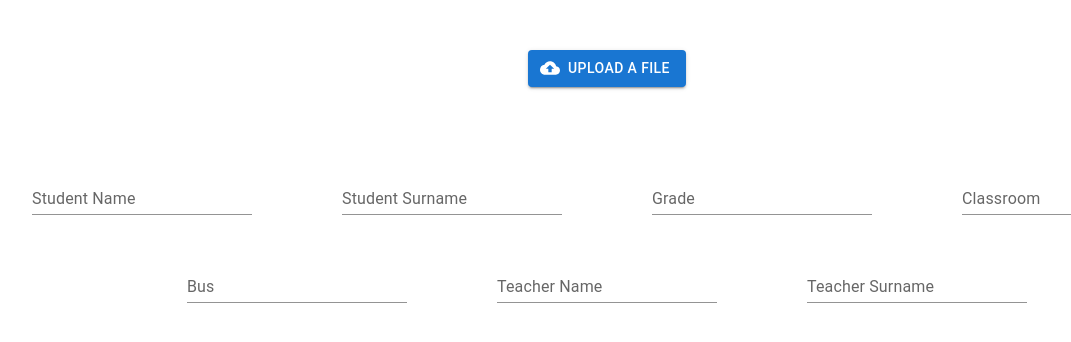
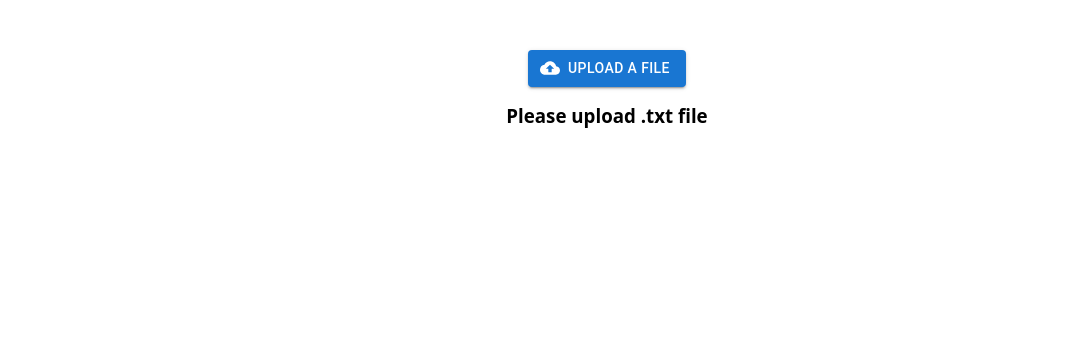
Before and after one commit to KHARKIVSKA-KURKUMA/SchoolSearch, a React (Create React App) app: page / in a window 1280 px wide. Shown: the top 342 px of the page, without its empty margins (33-1104 px from the left). Built offline with nearby package versions, Linux system fonts and the light colour scheme.

Commit message:
finish hw

```diff
--- a/package.json
+++ b/package.json
@@ -8,6 +8,7 @@
     "@emotion/styled": "^11.11.0",
     "@mui/icons-material": "^5.14.8",
     "@mui/material": "^5.14.8",
+    "@mui/x-data-grid": "^6.13.0",
     "@redux-devtools/extension": "^3.2.5",
     "@reduxjs/toolkit": "^1.9.5",
     "@testing-library/jest-dom": "^5.16.3",
--- a/src/components/App/App.jsx
+++ b/src/components/App/App.jsx
@@ -1,11 +1,12 @@
 import StudentSearchForm from 'components/StudentSearchForm/StudentSearchForm';
 import { ToastContainer } from 'react-toastify';
+import { Container } from './App.styled';
 
 export const App = () => {
   return (
-    <div>
+    <Container>
       <ToastContainer />
       <StudentSearchForm />
-    </div>
+    </Container>
   );
 };
--- a/src/components/App/App.styled.jsx
+++ b/src/components/App/App.styled.jsx
@@ -0,0 +1,5 @@
+import styled from 'styled-components';
+
+export const Container = styled.div`
+  padding: 0 20px;
+`;
--- a/src/components/StudentSearchForm/StudentSearchForm.jsx
+++ b/src/components/StudentSearchForm/StudentSearchForm.jsx
@@ -1,59 +1,158 @@
-import { TextField } from '@mui/material';
-import * as React from 'react';
-import { styled } from '@mui/material/styles';
-import Button from '@mui/material/Button';
-import CloudUploadIcon from '@mui/icons-material/CloudUpload';
-import { Container, InputContainer } from './StudentSearchForm.styled';
+import { useState } from 'react';
+import { useSelector } from 'react-redux';
+import { studentDataSelector } from 'store/selectors';
+import { Button, TextField, Menu, MenuItem, Fade } from '@mui/material';
+import UploadField from 'components/UploadField/UploadField';
+import {
+  Container,
+  ResultWrap,
+  Form,
+  TableCell,
+  TableRow,
+  TableHeader,
+  StyledTable,
+} from './StudentSearchForm.styled';
+import { toast } from 'react-toastify';
 
-const VisuallyHiddenInput = styled('input')`
-  clip: rect(0 0 0 0);
-  clip-path: inset(50%);
-  height: 1px;
-  overflow: hidden;
-  position: absolute;
-  bottom: 0;
-  left: 0;
-  white-space: nowrap;
-  width: 1px;
-`;
+const searchCategories = {
+  byName: { label: 'Student Name', name: 'firstName' },
+  byLastName: { label: 'Student Surname', name: 'lastName' },
+  byGrade: { label: 'Grade', name: 'grade' },
+  byClassroom: { label: 'Classroom', name: 'classroom' },
+  byBus: { label: 'Bus', name: 'bus' },
+  byTeachersName: { label: 'Teacher Name', name: 'teacherName' },
+  byTeachersLastName: { label: 'Teacher Surname', name: 'teacherLastName' },
+};
 
 const StudentSearchForm = () => {
+  const [value, setValue] = useState('');
+  const data = useSelector(studentDataSelector);
+  const [anchorEl, setAnchorEl] = useState(null);
+  const open = Boolean(anchorEl);
+  const [searchCategory, setSearchCategory] = useState('');
+  const [resultArray, setResultArray] = useState([]);
+  // click menu
+  const handleClick = event => {
+    setAnchorEl(event.currentTarget);
+  };
+  // chose some from menu
+  const handleClose = e => {
+    setAnchorEl(null);
+    setSearchCategory(e.target.id);
+    setValue('');
+    setResultArray([]);
+  };
+  // search function
+  const findStudents = (chosenCategory, value) => {
+    return data.filter(student => student[chosenCategory] === value);
+  };
+  // on submit function
+  const handleSubmit = e => {
+    e.preventDefault();
+    const chosenCategory = e.target[0].name;
+    const resultArray = findStudents(chosenCategory, value);
+    // const resultArray = filteredArray.map(item => {
+    //   return {
+    //     id: nanoid(5),
+    //     firstName: item.firstName,
+    //     lastName: item.lastName,
+    //   };
+    // });
+    setResultArray(resultArray);
+    if (resultArray.length === 0) {
+      toast.error(
+        'Sorry! Nothing Found! Your search returned no results. Try changing the conditions or double-checking your spelling, and then please submit your request again.'
+      );
+    }
+  };
+  console.log('resultArray :>> ', resultArray);
+  /* --------------------------------- RENDER --------------------------------- */
   return (
     <Container>
+      <UploadField />
+      {data.length > 1 ? (
+        <>
           <Button
-        component="label"
+            id="fade-button"
+            aria-controls={open ? 'fade-menu' : undefined}
+            aria-haspopup="true"
             variant="contained"
-        startIcon={<CloudUploadIcon />}
-        href="#file-upload"
+            aria-expanded={open ? 'true' : undefined}
+            onClick={handleClick}
           >
-        Upload a file
-        <VisuallyHiddenInput type="file" />
+            Search Menu
           </Button>
-      <InputContainer>
+          <Menu
+            id="fade-menu"
+            MenuListProps={{
+              'aria-labelledby': 'fade-button',
+            }}
+            anchorEl={anchorEl}
+            open={open}
+            onClose={handleClose}
+            TransitionComponent={Fade}
+          >
+            {Object.keys(searchCategories).map(category => (
+              <MenuItem key={category} id={category} onClick={handleClose}>
+                {searchCategories[category].label}
+              </MenuItem>
+            ))}
+          </Menu>
+        </>
+      ) : (
+        <h3>Please upload .txt file</h3>
+      )}
+
+      <Form onSubmit={handleSubmit}>
+        {searchCategory && (
+          <>
             <TextField
               id="standard-basic"
-          label="Student Name"
+              label={searchCategories[searchCategory].label}
+              name={searchCategories[searchCategory].name}
               variant="standard"
+              value={value}
+              onChange={e =>
+                setValue(e.currentTarget.value.toUpperCase().trim())
+              }
             />
-        <TextField
-          id="standard-basic"
-          label="Student Surname"
-          variant="standard"
-        />
-        <TextField id="standard-basic" label="Grade" variant="standard" />
-        <TextField id="standard-basic" label="Classroom" variant="standard" />
-        <TextField id="standard-basic" label="Bus" variant="standard" />
-        <TextField
-          id="standard-basic"
-          label="Teacher Name"
-          variant="standard"
-        />
-        <TextField
-          id="standard-basic"
-          label="Teacher Surname"
-          variant="standard"
-        />
-      </InputContainer>
+            <Button type="submit" variant="outlined">
+              Search
+            </Button>
+          </>
+        )}
+      </Form>
+      {resultArray.length !== 0 && (
+        <ResultWrap>
+          <h2>Results</h2>
+          <StyledTable>
+            <thead>
+              <TableRow>
+                <TableHeader>Student Name</TableHeader>
+                <TableHeader>Student Surname</TableHeader>
+                <TableHeader>Grade</TableHeader>
+                <TableHeader>Classroom</TableHeader>
+                <TableHeader>Bus</TableHeader>
+                <TableHeader>Teacher Name</TableHeader>
+                <TableHeader>Teacher Surname</TableHeader>
+              </TableRow>
+            </thead>
+            <tbody>
+              {resultArray.map((student, index) => (
+                <TableRow key={index}>
+                  <TableCell>{student.firstName}</TableCell>
+                  <TableCell>{student.lastName}</TableCell>
+                  <TableCell>{student.grade}</TableCell>
+                  <TableCell>{student.classroom}</TableCell>
+                  <TableCell>{student.bus}</TableCell>
+                  <TableCell>{student.teacherName}</TableCell>
+                  <TableCell>{student.teacherLastName}</TableCell>
+                </TableRow>
+              ))}
+            </tbody>
+          </StyledTable>
+        </ResultWrap>
+      )}
     </Container>
   );
 };
--- a/src/components/StudentSearchForm/StudentSearchForm.styled.jsx
+++ b/src/components/StudentSearchForm/StudentSearchForm.styled.jsx
@@ -5,9 +5,12 @@ export const Container = styled.div`
   flex-direction: column;
   align-items: center;
   margin-top: 50px;
+  #fade-button {
+    margin-right: auto;
+  }
 `;
 export const InputContainer = styled.div`
-  margin-top: 80px;
+  margin-top: 150px;
   display: flex;
   flex-direction: row;
   -webkit-box-align: center;
@@ -16,4 +19,41 @@ export const InputContainer = styled.div`
   justify-content: center;
   column-gap: 90px;
   row-gap: 40px;
+  margin-bottom: 50px;
 `;
+
+export const Form = styled.form`
+  display: flex;
+  flex-direction: column;
+  gap: 10px;
+`;
+export const ResultWrap = styled.div`
+  margin: 0 auto;
+
+  margin-top: 70px;
+  h2 {
+    text-align: center;
+  }
+`;
+
+export const StyledTable = styled.table`
+  border-collapse: collapse;
+  width: 100%;
+`;
+
+export const TableHeader = styled.th`
+  padding: 8px;
+  background-color: #f2f2f2;
+  text-align: left;
+`;
+
+export const TableRow = styled.tr`
+  &:nth-child(even) {
+    background-color: #f2f2f2;
+  }
+`;
+
+export const TableCell = styled.td`
+  padding: 8px;
+  border: 1px solid #ddd;
+`;
--- a/src/components/UploadField/UploadField.jsx
+++ b/src/components/UploadField/UploadField.jsx
@@ -0,0 +1,112 @@
+import { useEffect, useState } from 'react';
+import Button from '@mui/material/Button';
+import CloudUploadIcon from '@mui/icons-material/CloudUpload';
+import ListItem from '@mui/material/ListItem';
+import ListItemText from '@mui/material/ListItemText';
+import ListItemAvatar from '@mui/material/ListItemAvatar';
+import Avatar from '@mui/material/Avatar';
+import AccountCircleIcon from '@mui/icons-material/AccountCircle';
+import FullscreenExitIcon from '@mui/icons-material/FullscreenExit';
+import FormatSizeIcon from '@mui/icons-material/FormatSize';
+import { setStudents } from 'store/studentsSlice';
+import { useDispatch } from 'react-redux';
+import { ListStyled, VisuallyHiddenInput } from './UploadField.styled';
+import { toast } from 'react-toastify';
+
+const UploadField = () => {
+  const [uploadedFile, setUploadedFile] = useState(null);
+  const [fileData, setFileData] = useState('');
+  const dispatch = useDispatch();
+  const handleFileUpload = e => {
+    if (e.target.files[0].type !== 'text/plain') {
+      toast.error('You upload wrong type document!');
+      return;
+    }
+
+    const file = e.target.files[0];
+    setUploadedFile(file);
+    const reader = new FileReader();
+    reader.onload = event => {
+      const content = event.target.result;
+      setFileData(content);
+    };
+    reader.readAsText(file);
+  };
+
+  useEffect(() => {
+    const students = fileData
+      .trim()
+      .split('\n')
+      .map(line => {
+        const [
+          lastName,
+          firstName,
+          grade,
+          classroom,
+          bus,
+          teacherLastName,
+          teacherName,
+        ] = line.trim().split(',');
+        return {
+          lastName,
+          firstName,
+          grade,
+          classroom,
+          bus,
+          teacherLastName,
+          teacherName,
+        };
+      });
+    dispatch(setStudents(students));
+  }, [fileData, dispatch]);
+  return (
+    <>
+      <Button
+        component="label"
+        variant="contained"
+        startIcon={<CloudUploadIcon />}
+        href="#file-upload"
+        onChange={handleFileUpload}
+      >
+        Upload a file
+        <VisuallyHiddenInput type="file" />
+      </Button>
+      {uploadedFile && (
+        <ListStyled
+          primary="Name"
+          sx={{ width: '100%', maxWidth: 360, bgcolor: 'background.paper' }}
+        >
+          <ListItem>
+            <ListItemAvatar>
+              <Avatar>
+                <AccountCircleIcon />
+              </Avatar>
+            </ListItemAvatar>
+            <ListItemText primary="Name" secondary={uploadedFile.name} />
+          </ListItem>
+          <ListItem>
+            <ListItemAvatar>
+              <Avatar>
+                <FormatSizeIcon />
+              </Avatar>
+            </ListItemAvatar>
+            <ListItemText primary="Type" secondary={uploadedFile.type} />
+          </ListItem>
+          <ListItem>
+            <ListItemAvatar>
+              <Avatar>
+                <FullscreenExitIcon />
+              </Avatar>
+            </ListItemAvatar>
+            <ListItemText
+              primary="Size"
+              secondary={`${uploadedFile.size} bytes`}
+            />
+          </ListItem>
+        </ListStyled>
+      )}
+    </>
+  );
+};
+
+export default UploadField;
--- a/src/index.js
+++ b/src/index.js
@@ -3,9 +3,13 @@ import React from 'react';
 import ReactDOM from 'react-dom/client';
 import 'modern-normalize/modern-normalize.css';
 import 'react-toastify/dist/ReactToastify.css';
+import { Provider } from 'react-redux';
+import { store } from 'store/store';
 
 ReactDOM.createRoot(document.getElementById('root')).render(
   <React.StrictMode>
-    <App />
+    <Provider store={store}>
+      <App />
+    </Provider>
   </React.StrictMode>
 );
--- /dev/null
+++ b/src/store/selectors.js
@@ -0,0 +1 @@
+export const studentDataSelector = state => state.students;
--- /dev/null
+++ b/src/store/store.js
@@ -0,0 +1,10 @@
+import { configureStore } from '@reduxjs/toolkit';
+import { studentsReducer } from './studentsSlice';
+
+const reducer = {
+  students: studentsReducer,
+};
+
+export const store = configureStore({
+  reducer,
+});
--- /dev/null
+++ b/src/store/studentsSlice.js
@@ -0,0 +1,12 @@
+import { createSlice } from '@reduxjs/toolkit';
+
+export const studentsSlice = createSlice({
+  name: 'student',
+  initialState: [],
+  reducers: {
+    setStudents: (_, { payload }) => payload,
+  },
+});
+
+export const { setStudents } = studentsSlice.actions;
+export const studentsReducer = studentsSlice.reducer;
```
Also changed, not shown: src/components/UploadField/UploadField.styled.jsx (+19 -0 lines), 1 other file (tests, documents, lock files or other folders). Lines whose indentation alone changed are shown as unchanged.
